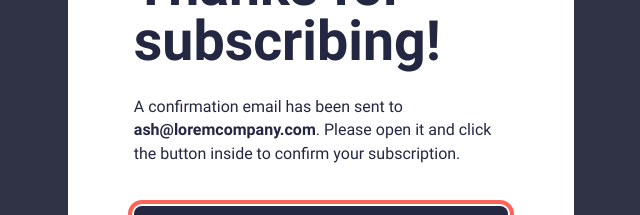
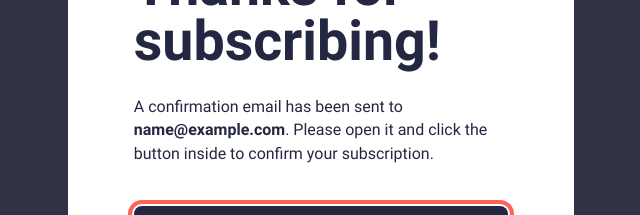
Before and after one commit to harpreet-singh-147/newsletter-sign-up-with-success-message, a React (Vite) app: page / in a window 1280 px wide. Both pictures are taken after typing "name@example.com" into the empty fields and a click on the button "Subscribe to monthly newsletter". Shown: the part 334-549 px from the top of the page, without its empty margins (319-959 px from the left). Built offline with nearby package versions, Linux system fonts and the light colour scheme.

Commit message:
email is now displayed on success modal

```diff
--- a/src/components/Form/Form.jsx
+++ b/src/components/Form/Form.jsx
@@ -11,6 +11,7 @@
   const [successModal, setSuccessModal] = useState(false);
   const [isNewsletterVisible, setIsNewsletterVisible] = useState(true);
   const [showNewsletter, setShowNewsletter] = useState(true);
+  const [submittedEmail, setSubmittedEmail] = useState('');
 
   const emailInput = useRef(null);
 
@@ -39,6 +40,7 @@
 
       if (Object.keys(validationErrors).length === 0) {
         console.log('Form Data Submitted:', formData);
+        setSubmittedEmail(formData.email);
         setIsNewsletterVisible(false);
         setTimeout(() => {
           setShowNewsletter(false);
@@ -174,6 +176,8 @@
           setSuccessModal={setSuccessModal}
           setIsNewsletterVisible={setIsNewsletterVisible}
           setShowNewsletter={setShowNewsletter}
+          email={submittedEmail}
+          setSubmittedEmail={setSubmittedEmail}
         />
       ) : null}
     </main>
--- a/src/components/SuccessModal/SuccessModal.jsx
+++ b/src/components/SuccessModal/SuccessModal.jsx
@@ -8,6 +8,8 @@
   setSuccessModal,
   setIsNewsletterVisible,
   setShowNewsletter,
+  email,
+  setSubmittedEmail,
 }) => {
   const [isVisible, setIsVisible] = useState(successModal);
   const dialogRef = useRef(null);
@@ -22,7 +24,7 @@
         }
       } else if (successModal && !isVisible) {
         setIsNewsletterVisible(true);
-
+        setSubmittedEmail('');
         timeout = setTimeout(() => {
           dialogRef.current.close();
           setShowNewsletter(true);
@@ -55,9 +57,9 @@
             </h2>
           </header>
           <p className='success-modal__text'>
-            A confirmation email has been sent to{' '}
-            <strong>ash@loremcompany.com</strong>. Please open it and click the
-            button inside to confirm your subscription.
+            A confirmation email has been sent to <strong>{email}</strong>.
+            Please open it and click the button inside to confirm your
+            subscription.
           </p>
           <footer className='success-modal__footer'>
             <button
```
